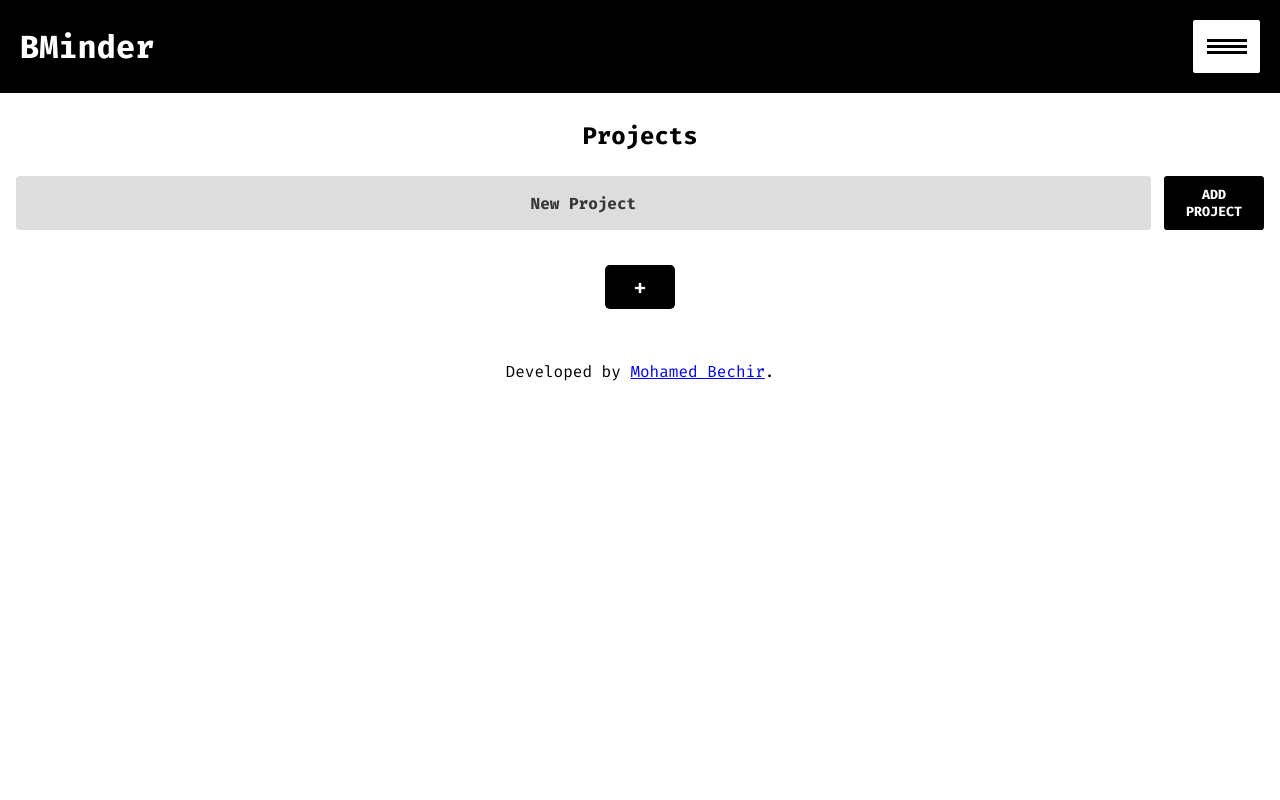
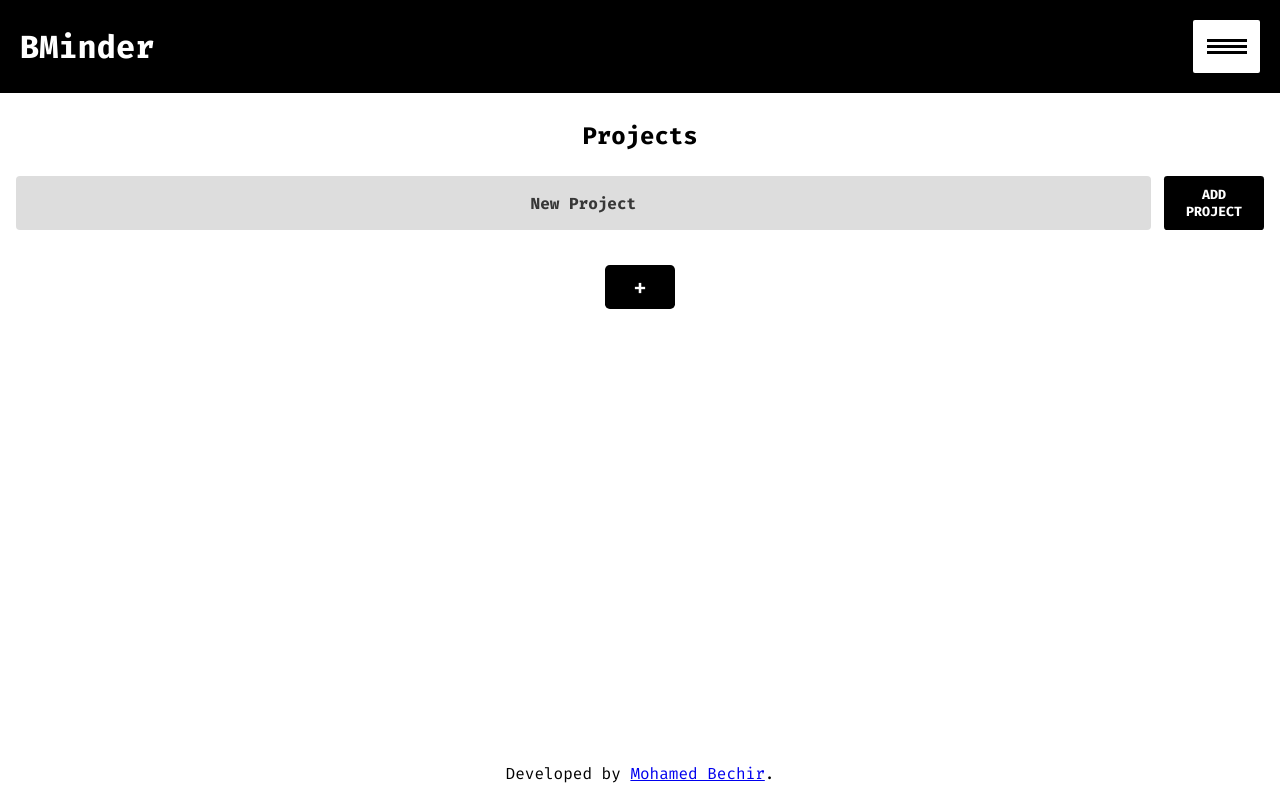
Before and after one commit to MohamedBechirMejri/todo-list, a website built with webpack: page src/template.html in a window 1280 px wide. Built offline with nearby package versions, Linux system fonts and the light colour scheme.

Commit message:
style footer

```diff
--- a/src/css/style.css
+++ b/src/css/style.css
@@ -304,3 +304,9 @@ h2 {
     right: -1em;
     top: -1em;
 }
+
+footer {
+    position: absolute;
+    bottom: 1em;
+    width: 100%;
+}
```
